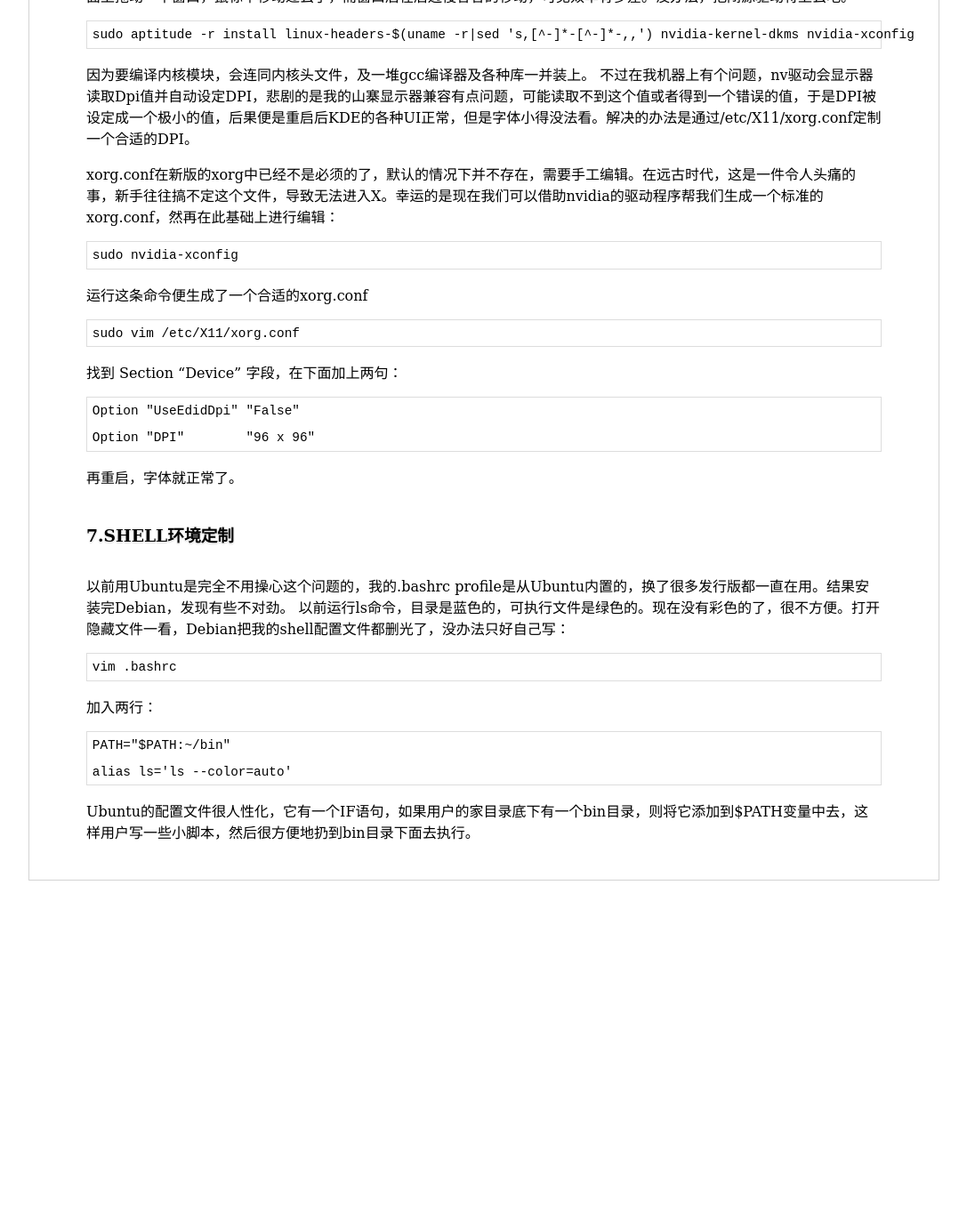
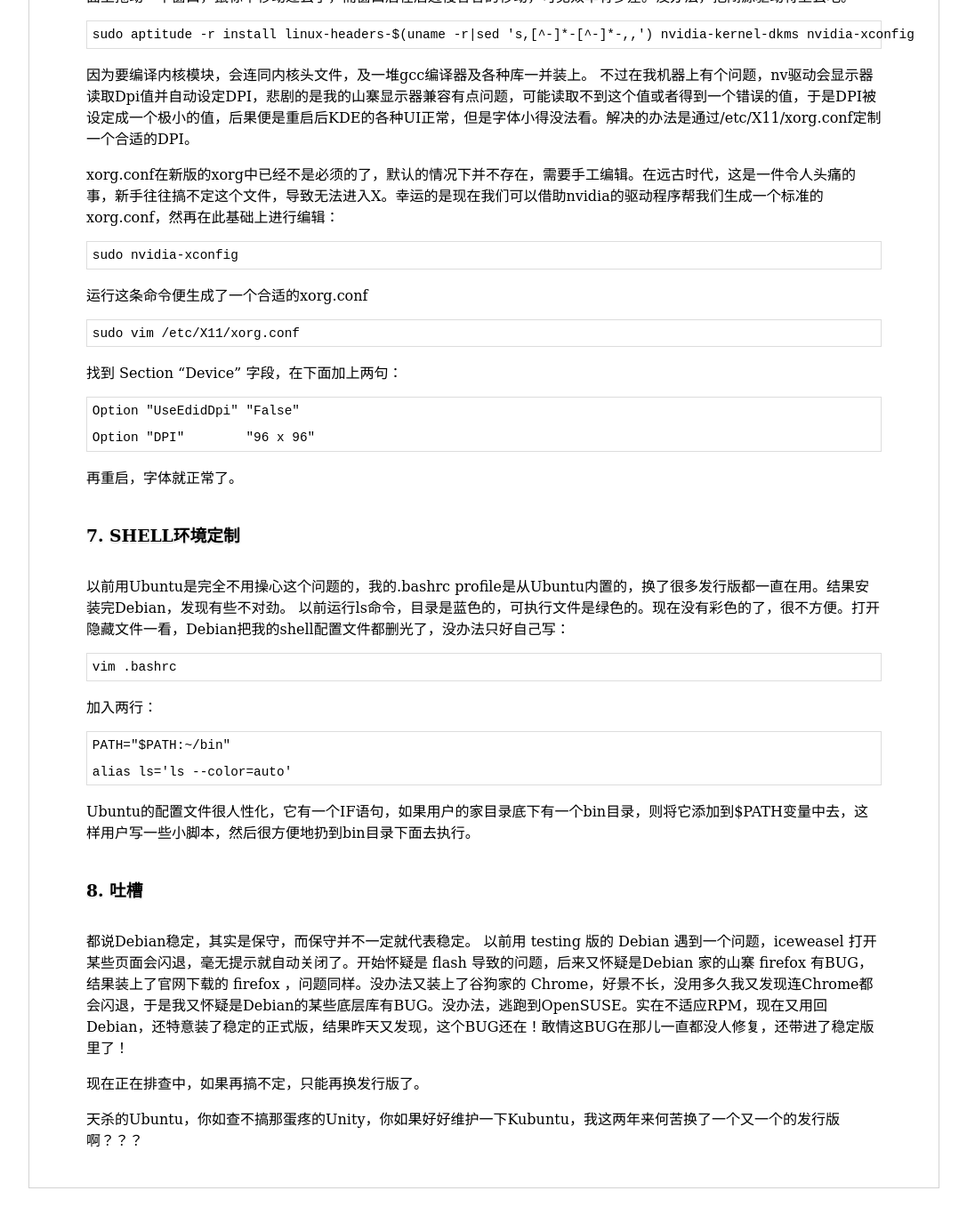
Before and after one commit to rhuichao/uternet.github.io, a Jekyll site: the page built from _posts/2014-03-14-Debian.md, in a window 1280 px wide and 1400 px high, scrolled down 1802 px. Shown: the top 1375 px of the window at 89% size, without its empty margins (96-1183 px from the left). Built offline with Jekyll 4.4.1, drawn with Linux system fonts in a browser that asks for light colours; before the commit the page ends 2856 px from its top, so only the background shows below that; some of the changed text lies outside the part shown.

Commit message:
new document posted

```diff
--- a/_posts/2014-03-14-Debian.md
+++ b/_posts/2014-03-14-Debian.md
@@ -7,7 +7,7 @@ date:   2014-03-14
 我是用KDE光盘进行安装的，我只刻了第一张安装盘，很多东西缺失，安装完成后必须手动安装。
 首先用 nano 编辑/etc/apt/sources.list，需要su到root帐号下操作（因为sudo还没安装）
 
-###1.加入 163 的源：
+###1. 加入 163 的源：
 
     deb http://mirrors.163.com/debian/ wheezy main non-free contrib
     deb http://mirrors.163.com/debian/ wheezy-proposed-updates main non-free contrib
@@ -17,7 +17,7 @@ date:   2014-03-14
 nano的快捷键是：Ctrl + O 保存文件，提示文件名，回车；然后 Ctrl + X 退出
 
 
-###2.安装语言包及字体：
+###2. 安装语言包及字体：
 
     aptitude install kde-l10n-zhcn ttf-wqy-microhei  \
                          fonts-arphic-uming fonts-arphic-ukai \
@@ -25,7 +25,7 @@ nano的快捷键是：Ctrl + O 保存文件，提示文件名，回车；然后
 
 好了，重启下，全变成中文了。
 
-###3.安装必要的几个软件：
+###3. 安装必要的几个软件：
     aptitude install  sudo vim unrar p7zip-full \
                       iceweasel iceweasel-l10n-zh-cn \
                       gtk2-engines-oxygen \
@@ -40,7 +40,7 @@ nano的快捷键是：Ctrl + O 保存文件，提示文件名，回车；然后
 
 现在，可以用sudo执行系统命令了。
 
-###4.多媒体
+###4. 多媒体
 Debain自带了多媒体解码库，常见格式都能放了，不过有一个问题，就是没声音。我从声卡驱动到解码库排查了半天，结果发现原来是PCM被调成静音，控制台运行alsamixer解决之。
 
 ###5.字体美化
@@ -52,7 +52,7 @@ Debain自带了多媒体解码库，常见格式都能放了，不过有一个
 
 基本上就不用羡慕那啥啥啥系统的字体了。
 
-###6.NVIDIA闭源驱动
+###6. NVIDIA闭源驱动
 记得以前某个版本的开源驱动2D性能很不错的，那时候我用Ubuntu从来就不折腾驱动。可是现在的驱动越出越倒退了，在桌面上拖动一个窗口，鼠标早移动过去了，而窗口后在后边慢吞吞的移动，可见效率有多差。没办法，把闭源驱动将上去吧。
 
     sudo aptitude -r install linux-headers-$(uname -r|sed 's,[^-]*-[^-]*-,,') nvidia-kernel-dkms nvidia-xconfig
@@ -75,7 +75,7 @@ xorg.conf在新版的xorg中已经不是必须的了，默认的情况下并不
 
 再重启，字体就正常了。
 
-###7.SHELL环境定制
+###7. SHELL环境定制
 以前用Ubuntu是完全不用操心这个问题的，我的.bashrc profile是从Ubuntu内置的，换了很多发行版都一直在用。结果安装完Debian，发现有些不对劲。
 以前运行ls命令，目录是蓝色的，可执行文件是绿色的。现在没有彩色的了，很不方便。打开隐藏文件一看，Debian把我的shell配置文件都删光了，没办法只好自己写：
 
@@ -87,3 +87,11 @@ xorg.conf在新版的xorg中已经不是必须的了，默认的情况下并不
     alias ls='ls --color=auto'
 
 Ubuntu的配置文件很人性化，它有一个IF语句，如果用户的家目录底下有一个bin目录，则将它添加到$PATH变量中去，这样用户写一些小脚本，然后很方便地扔到bin目录下面去执行。
+
+###8. 吐槽
+都说Debian稳定，其实是保守，而保守并不一定就代表稳定。
+以前用 testing 版的 Debian 遇到一个问题，iceweasel 打开某些页面会闪退，毫无提示就自动关闭了。开始怀疑是 flash 导致的问题，后来又怀疑是Debian 家的山寨 firefox 有BUG，结果装上了官网下载的 firefox ，问题同样。没办法又装上了谷狗家的 Chrome，好景不长，没用多久我又发现连Chrome都会闪退，于是我又怀疑是Debian的某些底层库有BUG。没办法，逃跑到OpenSUSE。实在不适应RPM，现在又用回Debian，还特意装了稳定的正式版，结果昨天又发现，这个BUG还在！敢情这BUG在那儿一直都没人修复，还带进了稳定版里了！
+
+现在正在排查中，如果再搞不定，只能再换发行版了。
+
+天杀的Ubuntu，你如查不搞那蛋疼的Unity，你如果好好维护一下Kubuntu，我这两年来何苦换了一个又一个的发行版啊？？？
```
